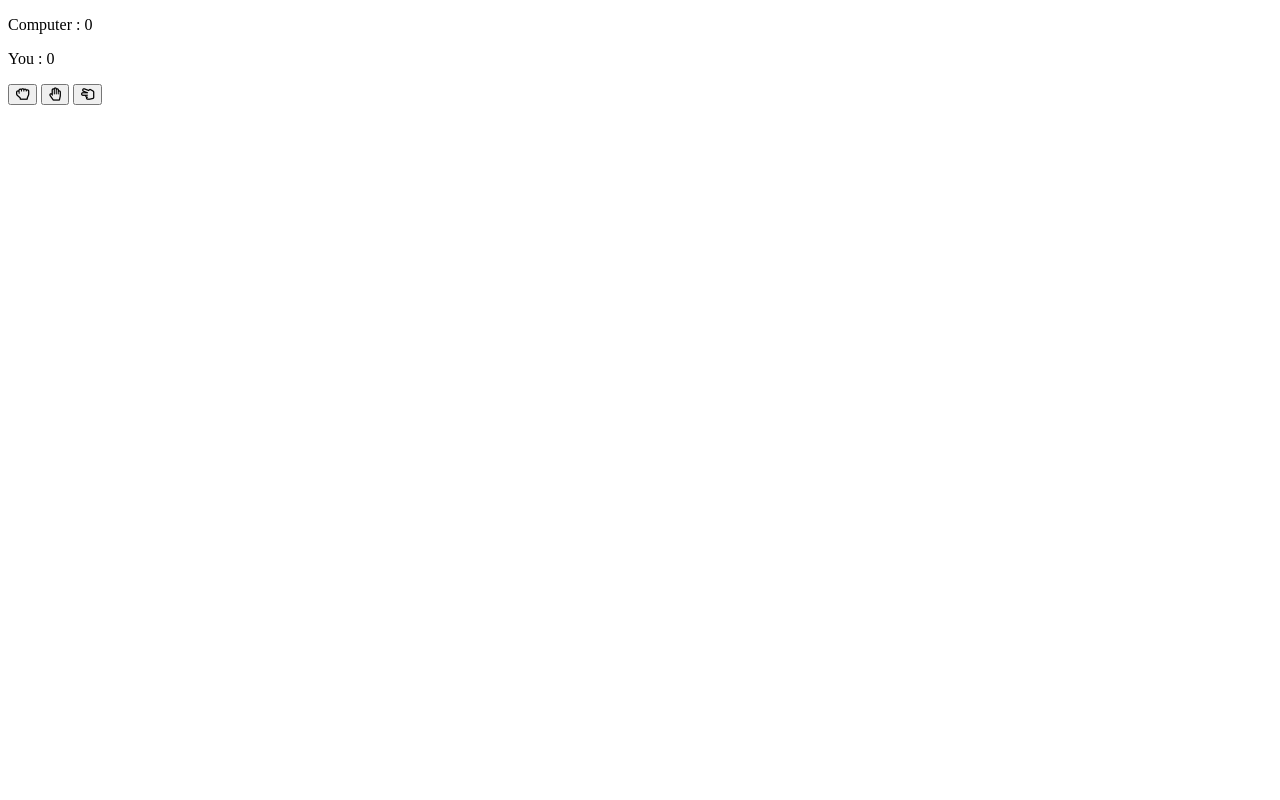
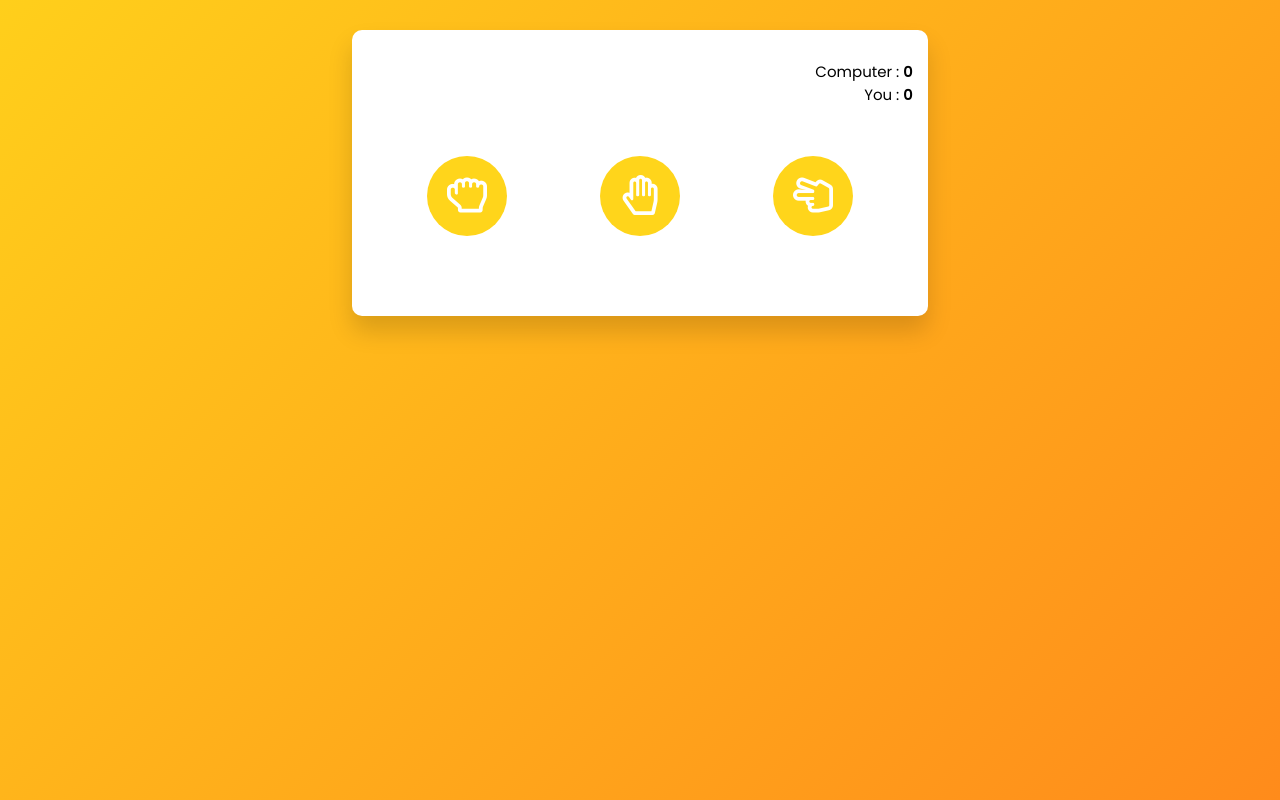
Before and after one commit to TomaszBrylski/Paper_Rock_Scissors_Game, a plain HTML site: page index.html in a window 1280 px wide. Drawn offline with Linux system fonts and the light colour scheme.

Commit message:
Added href path to stylesheet with style.css

```diff
--- a/index.html
+++ b/index.html
@@ -5,7 +5,7 @@
     <meta name="viewport" content="width=device-width, initial-scale=1.0">
     <title>Paper_Rock_Scissors_Game</title>
     <link rel='stylesheet' href='https://fonts.googleapis.com/css2?family=Poppins:wght@400;600&amp;display=swap'>
-    <link rel='stylesheet' href='https://cdnjs.cloudflare.com/ajax/libs/font-awesome/5.15.2/css/all.min.css'><link rel="stylesheet">
+    <link rel='stylesheet' href='https://cdnjs.cloudflare.com/ajax/libs/font-awesome/5.15.2/css/all.min.css'><link rel="stylesheet" href="/style.css">
 
 </head>
 <body>
```
